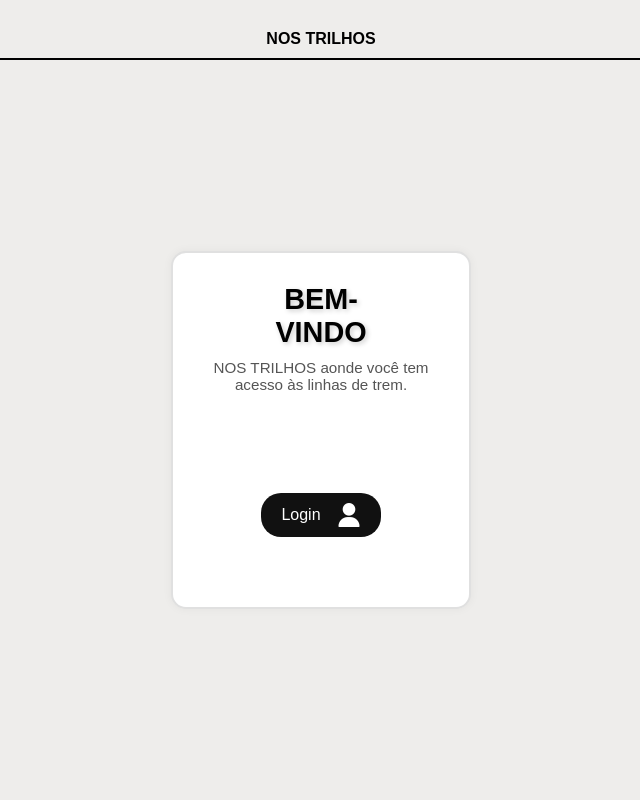
After one commit to Rudolfosehnem/Mockup-NOS-TRILHOS, a PHP site: page /html/login.html in a window 1280 px wide. The commit adds this page. Shown: the whole page, without its empty margins (319-959 px from the left). Run offline with PHP 8.4, Linux system fonts and the light colour scheme.

Commit message:
update-1

```diff
--- a/css/style.css
+++ b/css/style.css
@@ -44,9 +44,72 @@
     border: none;
     border-radius: 8px;
     cursor: pointer;
-    transition: background-color 0.3s ease;
+    transition:  0.3s ease;
   }
 
   .btn-entrar:hover {
     background-color: #555;
   }
+
+
+
+
+    header {
+      padding: 10px 20px;
+      font-weight: bold;
+      border-bottom: 2px solid #000;
+      width: 1000px;
+      margin-top: 20px;
+    }
+
+    .container {
+      display: flex;
+      justify-content: center;
+      align-items: center;
+      height: calc(100vh - 60px);
+      padding: 20px;
+    }
+
+    .card {
+      background-color: #fff;
+      padding: 30px 20px;
+      border: 2px solid #e0e0e0;
+      border-radius: 15px;
+      text-align: center;
+      max-width: 300px;
+      box-shadow: 0 0 10px rgba(0, 0, 0, 0.05);
+
+    }
+
+    .card h1 {
+      font-size: 1.8rem;
+      font-weight: bold;
+      color: #000;
+      margin-bottom: 10px;
+    }
+
+    .card p {
+      font-size: 0.95rem;
+      color: #555;
+      margin-bottom: 100px;
+    }
+
+    .login-btn {
+      background-color: #111;
+      color: #fff;
+      padding: 10px 20px;
+      font-size: 1rem;
+      border: none;
+      border-radius: 20px;
+      cursor: pointer;
+      display: inline-flex;
+      align-items: center;
+      gap: 8px;
+      text-decoration: none;
+      transition: background-color 0.3s ease;
+      margin-bottom: 40px;
+    }
+
+    .login-btn:hover {
+      background-color: #333;
+    }
--- a/html/index.html
+++ b/html/index.html
@@ -12,7 +12,7 @@
     <h1>NOS TRILHOS</h1>
     <p><b>Loading...</b></p>
     <img class="rail-image" src="../images/trilhos.png" alt="Trilho Curvo" />
-    <a href="dashboard.html">
+    <a href="login.html">
         <button class="btn-entrar">Entrar</button>
     </a>
 </body>
--- /dev/null
+++ b/html/login.html
@@ -0,0 +1,28 @@
+<!DOCTYPE html>
+<html lang="pt-BR">
+<head>
+  <meta charset="UTF-8">
+  <meta name="viewport" content="width=device-width, initial-scale=1.0">
+  <title>Nos Trilhos - Bem-vindo</title>
+  <link rel="stylesheet" href="https://cdnjs.cloudflare.com/ajax/libs/font-awesome/6.5.0/css/all.min.css">
+  <link rel="stylesheet" href="../css/style.css">
+
+</head>
+<body>
+  <header>
+    NOS TRILHOS
+
+  </header>
+
+  <div class="container">
+    <div class="card">
+      <h1>BEM-<br>VINDO</h1>
+      <p>NOS TRILHOS aonde você tem acesso às linhas de trem.</p>
+      <a href="loginfaca.html" class="login-btn">
+        Login <i class=""></i>
+        <img src="../images/user (2).png" alt="">
+      </a>
+    </div>
+  </div>
+</body>
+</html>
--- a/html/dashboard.html
+++ b/html/loginfaca.html
@@ -3,7 +3,7 @@
 <head>
     <meta charset="UTF-8">
     <meta name="viewport" content="width=device-width, initial-scale=1.0">
-    <title>Login - NOS TRILHOS</title>
+    <title>Document</title>
     <link rel="stylesheet" href="../css/style.css">
 </head>
 <body>
```
Also changed, not shown: images/user (1).png (added), images/user (2).png (added), images/user.png (added).
